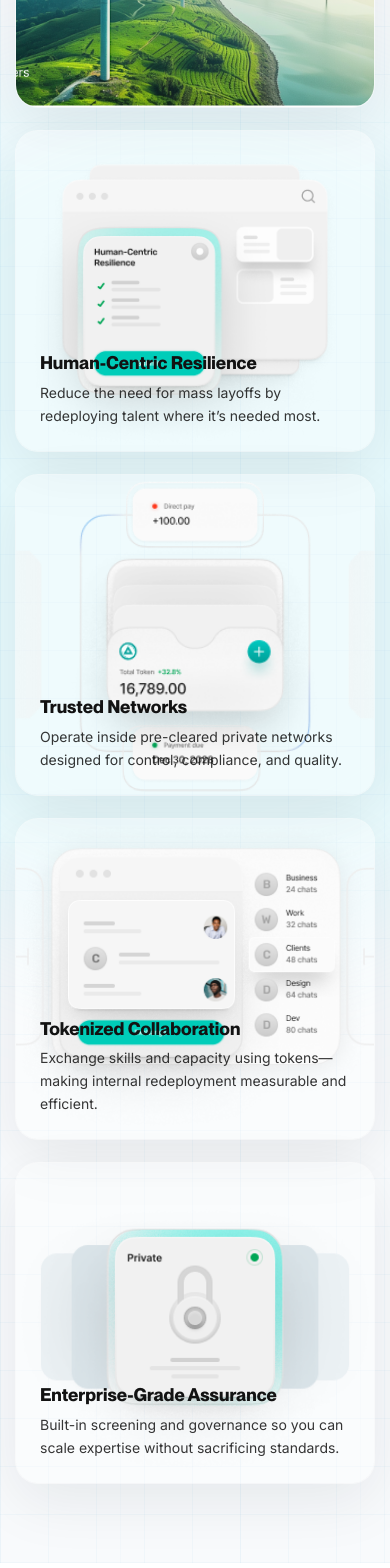
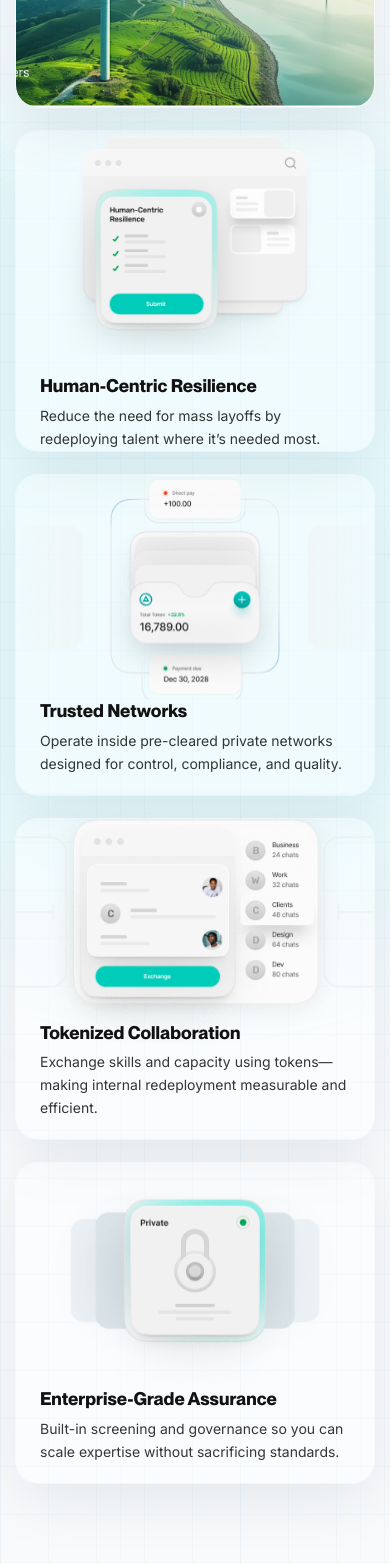
Before and after one commit to shovontanvir/egtos-fe-revamp, a Next.js app: page / in a window 390 px wide. Shown: the part 10360-11928 px from the top of the page. Built offline with nearby package versions, Linux system fonts and the light colour scheme.

Commit message:
Solution Page

```diff
--- a/src/components/whydifferent/WhyDifferent.tsx
+++ b/src/components/whydifferent/WhyDifferent.tsx
@@ -50,11 +50,19 @@ export default function WhyDifferentSection() {
             </div>
           </div>
 
-          {/* CARD 1 */}
           <div className="md:col-span-4">
-            <div className="relative h-[320px] w-full overflow-hidden rounded-3xl bg-white/35 ring-1 ring-white/50 shadow-[0_18px_60px_rgba(15,23,42,0.08)] md:h-[360px]">
-              <Image src="/wd1card.png" alt="Card 1" fill className="object-cover" />
-              <div className="absolute bottom-0 left-0 right-0 p-6">
+            <div className="h-[320px] md:h-[360px] w-full overflow-hidden rounded-3xl bg-white/35 ring-1 ring-white/50 shadow-[0_18px_60px_rgba(15,23,42,0.08)]">
+              <div className="relative h-[70%] w-full">
+                <Image
+                  src="/wd1card.png"
+                  alt="Card 1"
+                  fill
+                  className="object-cover"
+                  sizes="(min-width: 768px) 33vw, 100vw"
+                />
+              </div>
+
+              <div className="h-[30%] px-6 py-5">
                 <h3 className="text-lg font-semibold text-black md:text-xl">
                   Human-Centric Resilience
                 </h3>
@@ -67,9 +75,18 @@ export default function WhyDifferentSection() {
 
           {/* CARD 2 */}
           <div className="md:col-span-4">
-            <div className="relative h-[320px] w-full overflow-hidden rounded-3xl bg-white/35 ring-1 ring-white/50 shadow-[0_18px_60px_rgba(15,23,42,0.08)] md:h-[360px]">
-              <Image src="/wd2card.png" alt="Card 2" fill className="object-cover" />
-              <div className="absolute bottom-0 left-0 right-0 p-6">
+            <div className="h-[320px] md:h-[360px] w-full overflow-hidden rounded-3xl bg-white/35 ring-1 ring-white/50 shadow-[0_18px_60px_rgba(15,23,42,0.08)]">
+              <div className="relative h-[70%] w-full">
+                <Image
+                  src="/wd2card.png"
+                  alt="Card 2"
+                  fill
+                  className="object-cover"
+                  sizes="(min-width: 768px) 33vw, 100vw"
+                />
+              </div>
+
+              <div className="h-[30%] px-6 py-5 flex flex-col justify-end">
                 <h3 className="text-lg font-semibold text-black md:text-xl">
                   Trusted Networks
                 </h3>
@@ -82,9 +99,18 @@ export default function WhyDifferentSection() {
 
           {/* CARD 3 */}
           <div className="md:col-span-4">
-            <div className="relative h-[320px] w-full overflow-hidden rounded-3xl bg-white/35 ring-1 ring-white/50 shadow-[0_18px_60px_rgba(15,23,42,0.08)] md:h-[360px]">
-              <Image src="/wd3card.png" alt="Card 3" fill className="object-cover" />
-              <div className="absolute bottom-0 left-0 right-0 p-6">
+            <div className="h-[320px] md:h-[360px] w-full overflow-hidden rounded-3xl bg-white/35 ring-1 ring-white/50 shadow-[0_18px_60px_rgba(15,23,42,0.08)]">
+              <div className="relative h-[70%] w-full">
+                <Image
+                  src="/wd3card.png"
+                  alt="Card 3"
+                  fill
+                  className="object-cover"
+                  sizes="(min-width: 768px) 33vw, 100vw"
+                />
+              </div>
+
+              <div className="h-[30%] px-6 py-5 flex flex-col justify-end">
                 <h3 className="text-lg font-semibold text-black md:text-xl">
                   Tokenized Collaboration
                 </h3>
@@ -97,9 +123,18 @@ export default function WhyDifferentSection() {
 
           {/* CARD 4 */}
           <div className="md:col-span-4">
-            <div className="relative h-[320px] w-full overflow-hidden rounded-3xl bg-white/35 ring-1 ring-white/50 shadow-[0_18px_60px_rgba(15,23,42,0.08)] md:h-[360px]">
-              <Image src="/wd4card.png" alt="Card 4" fill className="object-cover" />
-              <div className="absolute bottom-0 left-0 right-0 p-6">
+            <div className="h-[320px] md:h-[360px] w-full overflow-hidden rounded-3xl bg-white/35 ring-1 ring-white/50 shadow-[0_18px_60px_rgba(15,23,42,0.08)]">
+              <div className="relative h-[70%] w-full">
+                <Image
+                  src="/wd4card.png"
+                  alt="Card 4"
+                  fill
+                  className="object-cover"
+                  sizes="(min-width: 768px) 33vw, 100vw"
+                />
+              </div>
+
+              <div className="h-[30%] px-6 py-5 flex flex-col justify-end">
                 <h3 className="text-lg font-semibold text-black md:text-xl">
                   Enterprise-Grade Assurance
                 </h3>
@@ -109,6 +144,7 @@ export default function WhyDifferentSection() {
               </div>
             </div>
           </div>
+
         </div>
       </div>
     </section>
```
